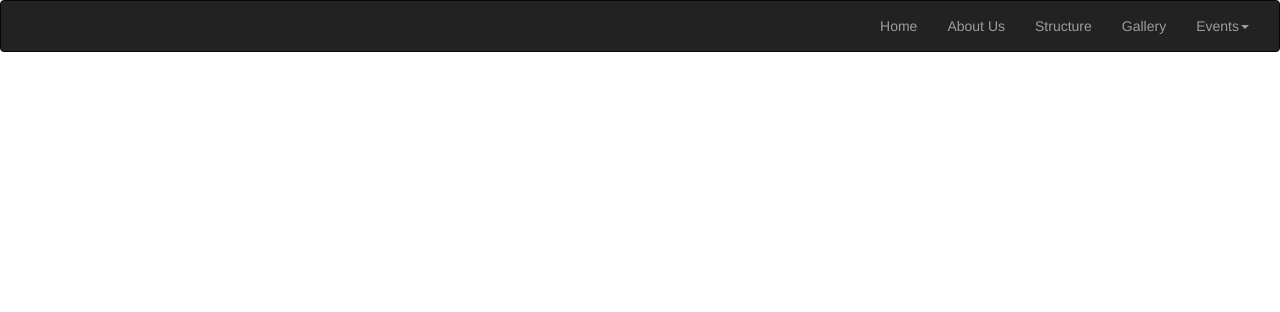
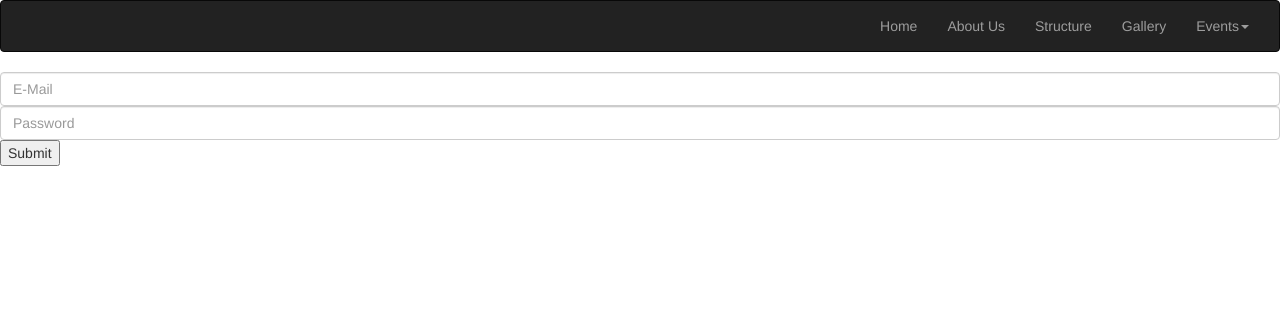
Before and after one commit to A-H-Tolba/ASUsp, a CodeIgniter app: page /ASUsp/ in a window 1280 px wide. Shown: the top 312 px of the page. Run offline with CodeIgniter, Linux system fonts and the light colour scheme.

Commit message:
login front in

```diff
--- a/application/views/asusp.php
+++ b/application/views/asusp.php
@@ -36,6 +36,11 @@ defined('BASEPATH') OR exit('No direct script access allowed');
 		    </div>
 		  </div>
 		</nav>
+		<form name="myForm" autocomplete="off" enctype="multipart/form-data" method="post" action="<?php echo base_url(); ?>Welcome/login">
+			<input type="email" name="email" class="form-control" placeholder="E-Mail">
+			<input type="password" name="password" class="form-control" placeholder="Password">
+			<button type="submit">Submit</button>
+		</form>
 </body>
 <script type="text/javascript" src="<?php echo base_url(); ?>assets/jquery-3.2.1.min.js"></script>
 <script type="text/javascript" src="<?php echo base_url(); ?>assets/bootstrap.min.js"></script>
```
